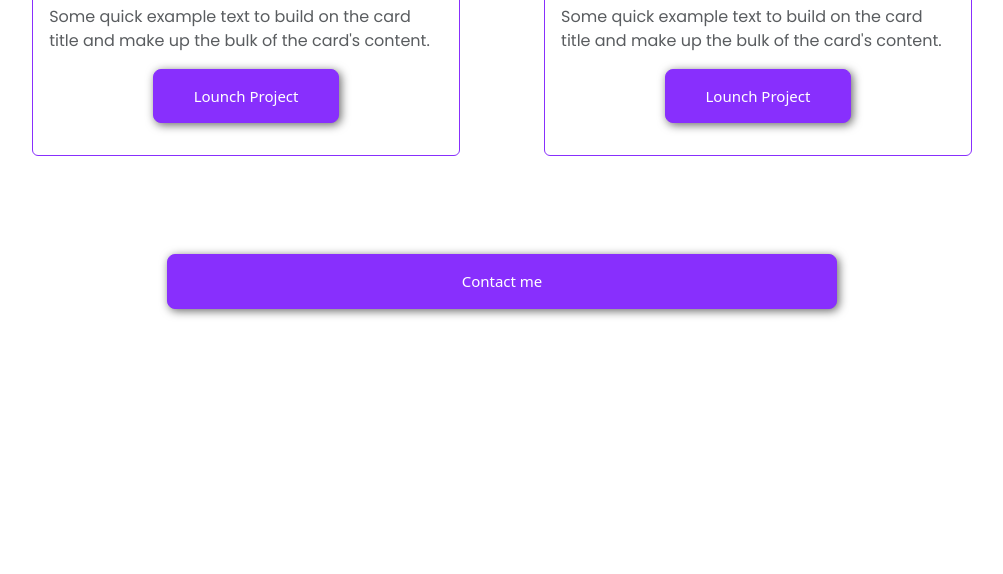
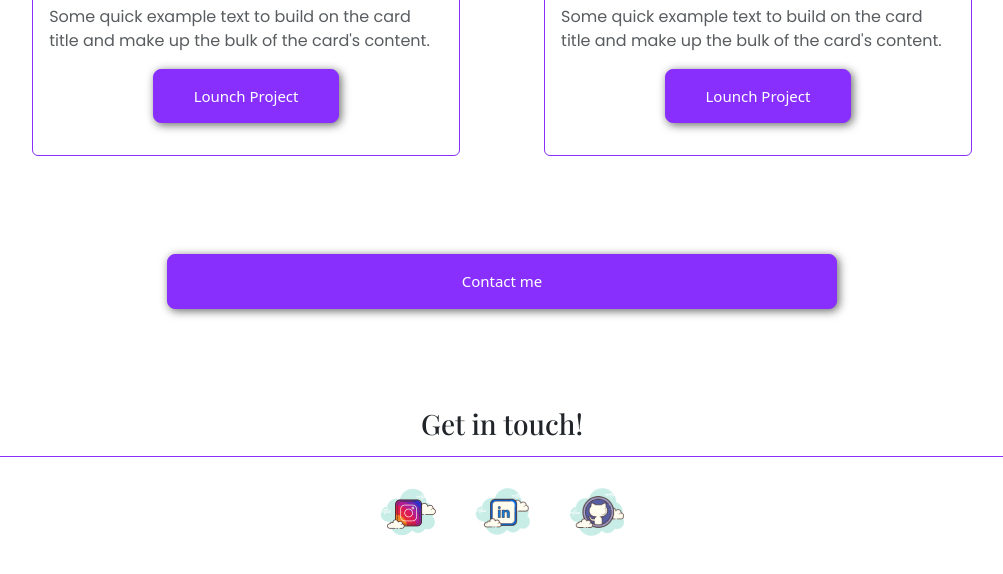
Before and after one commit to AidaMirzapour/Portfolio-Website, a plain HTML site: page portfolio.html in a window 1280 px wide. Shown: the part 1639-2213 px from the top of the page, without its empty margins (138-1141 px from the left). Before the commit the page ends 1998 px from the top, so only its background shows below. Drawn offline with nearby package versions, Linux system fonts and the light colour scheme.

Commit message:
add footer for portfolio.html

```diff
--- a/portfolio.html
+++ b/portfolio.html
@@ -348,5 +348,33 @@
         >
       </div>
     </div>
+
+    <div class="footer text-center mt-5 mb-5">
+      <h5>Get in touch!</h5>
+      <hr class="footer-line" />
+      <div class="social-media">
+        <a
+          href="https://www.instagram.com/aida_mirzapour"
+          class="btn social-media-app"
+          target="_blank"
+          title="aida mirzapour instagram link"
+          ><img src="images/social media/instagram.png" alt="instagram logo"
+        /></a>
+        <a
+          href="https://www.linkedin.com/in/aida-mirzapour"
+          class="btn social-media-app"
+          target="_blank"
+          title="aida mirzapour linkdin link"
+          ><img src="images/social media/linkdin.png" alt="linkdin logo"
+        /></a>
+        <a
+          href="https://github.com/AidaMirzapour/"
+          class="btn social-media-app"
+          target="_blank"
+          title="aida mirzapour github link"
+          ><img src="images/social media/github.png" alt="github logo"
+        /></a>
+      </div>
+    </div>
   </body>
 </html>
```
